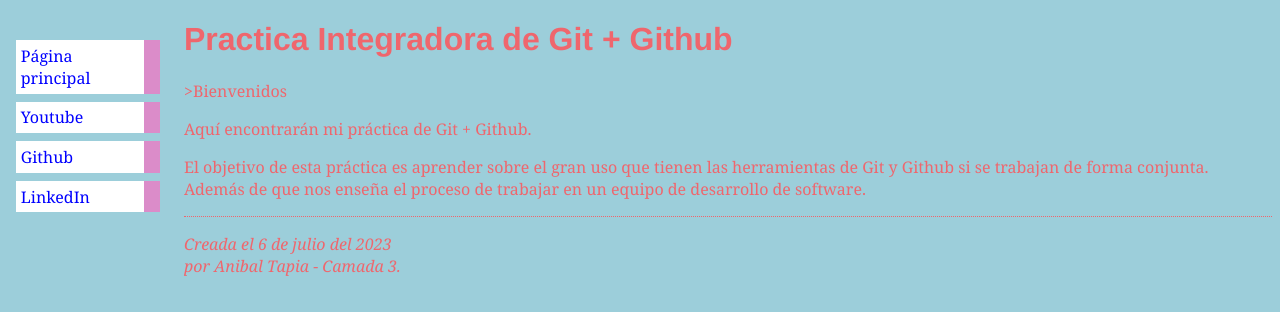
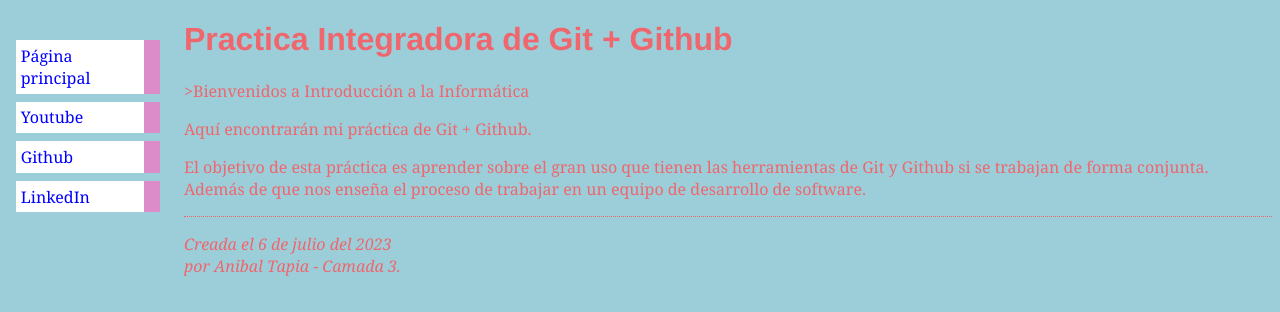
Before and after one commit to artapia97/practica_git, a plain HTML site: page index.html in a window 1280 px wide. Drawn offline with Linux system fonts and the light colour scheme.

Commit message:
modifique index.html

```diff
--- a/index.html
+++ b/index.html
@@ -15,7 +15,7 @@
 
         <h1>Practica Integradora de Git + Github</h1>
 
-        <p>>Bienvenidos</p>
+        <p>>Bienvenidos a Introducción a la Informática</p>
 
         <p>Aquí encontrarán mi práctica de Git + Github.</p>
 
```
